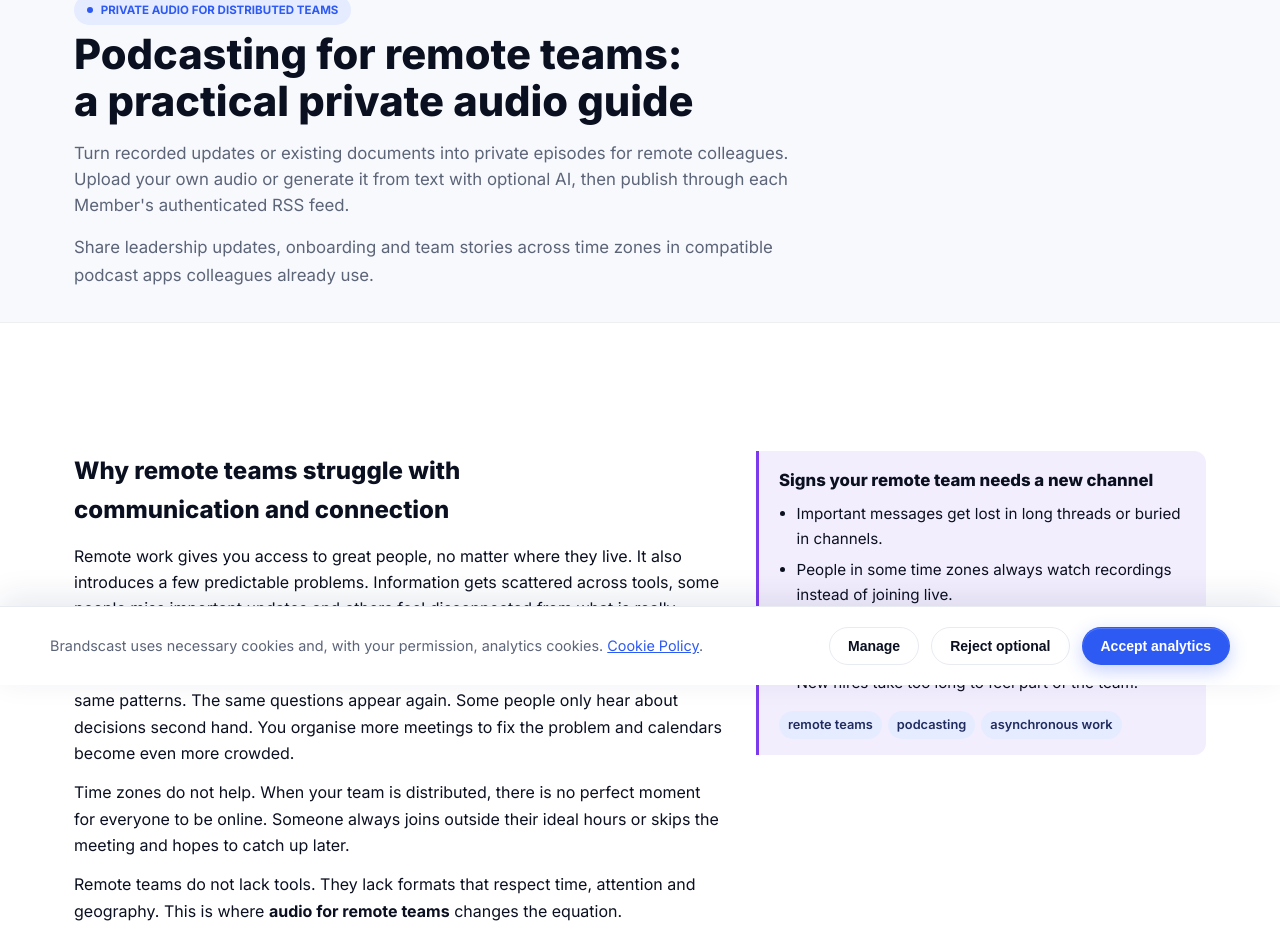
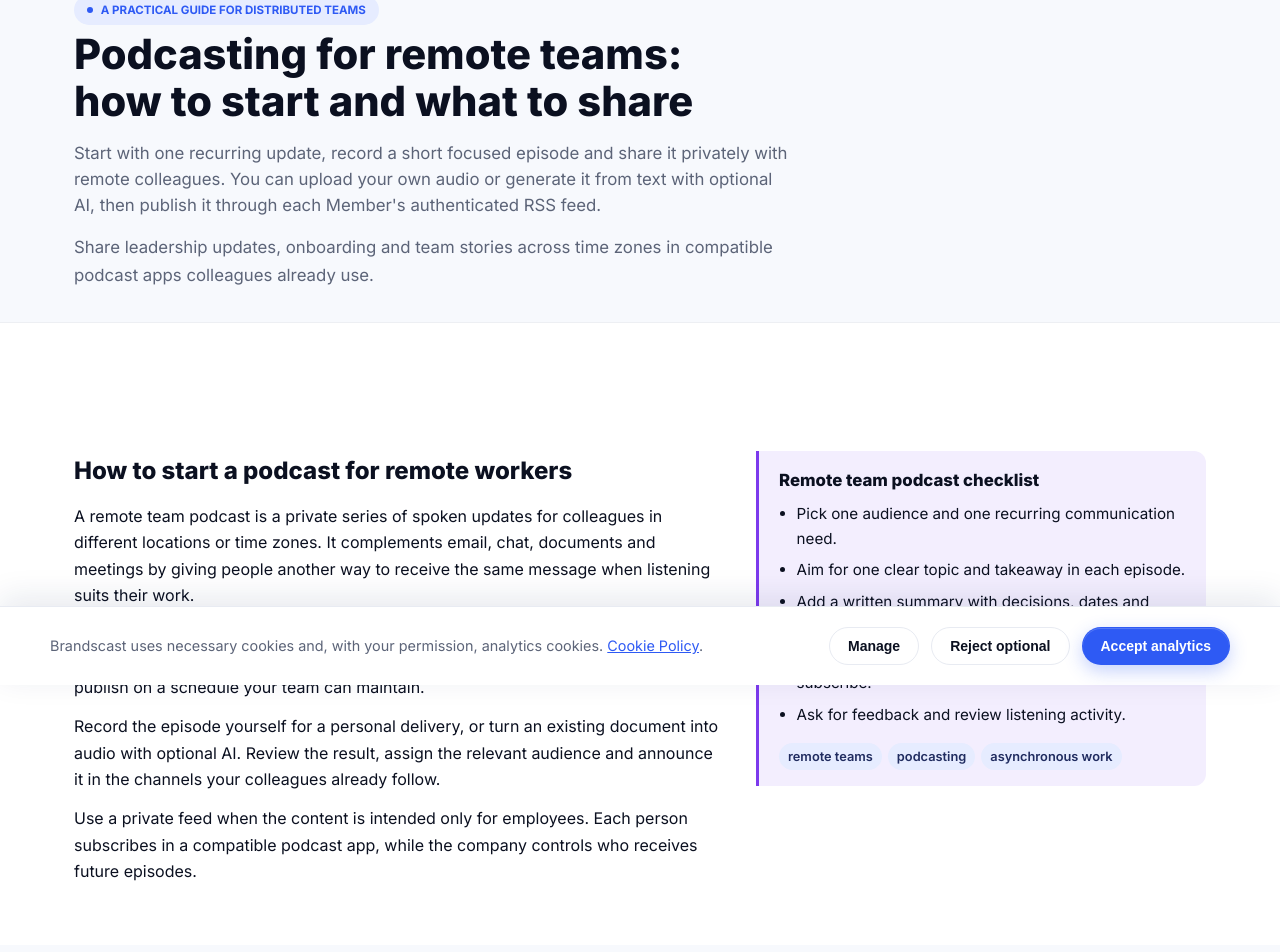
Before and after one commit to polrodriguezriu/brandscastweb, a Next.js app: page /podcasting-for-remote-teams in a window 1280 px wide. Shown: the part 115-1067 px from the top of the page. Built offline with nearby package versions, Linux system fonts and the light colour scheme.

Commit message:
fix: align remote team page with search intent (#58)

```diff
--- a/src/app/podcasting-for-remote-teams/page.tsx
+++ b/src/app/podcasting-for-remote-teams/page.tsx
@@ -6,9 +6,9 @@ import RelatedLinks from "@/components/RelatedLinks";
 import Faq from "@/components/Faq";
 
 export const metadata: Metadata = {
-  title: "Podcasting for remote teams: private audio guide | Brandscast",
+  title: "Podcasting for remote teams: how to start | Brandscast",
   description:
-    "Learn how podcasting for remote teams turns recorded updates or existing documents into private audio shared through authenticated RSS feeds.",
+    "Learn how to start a podcast for remote workers, what to publish and how to share private episodes securely across distributed teams.",
   alternates: {
     canonical: "https://brandscast.com/podcasting-for-remote-teams/",
   },
@@ -16,9 +16,9 @@ export const metadata: Metadata = {
     "index,follow,max-image-preview:large,max-snippet:-1,max-video-preview:-1",
   openGraph: {
     url: "https://brandscast.com/podcasting-for-remote-teams/",
-    title: "Podcasting for remote teams: private audio guide | Brandscast",
+    title: "Podcasting for remote teams: how to start | Brandscast",
     description:
-      "Create private episodes from your own recordings or existing documents, then share them with remote teams in compatible podcast apps.",
+      "A practical guide to planning, recording and privately sharing useful episodes with remote and distributed teams.",
     images: "/Podcasters.webp",
   },
 };
@@ -31,13 +31,13 @@ export default function PodcastingForRemoteTeamsPage() {
       {/* HERO */}
       <div className="hero-page">
         <div className="hero-page-inner">
-          <div className="eyebrow">Private audio for distributed teams</div>
-          <h1>Podcasting for remote teams: a practical private audio guide</h1>
+          <div className="eyebrow">A practical guide for distributed teams</div>
+          <h1>Podcasting for remote teams: how to start and what to share</h1>
           <p className="lead">
-            Turn recorded updates or existing documents into private episodes
-            for remote colleagues. Upload your own audio or generate it from
-            text with optional AI, then publish through each Member&apos;s
-            authenticated RSS feed.
+            Start with one recurring update, record a short focused episode and
+            share it privately with remote colleagues. You can upload your own
+            audio or generate it from text with optional AI, then publish it
+            through each Member&apos;s authenticated RSS feed.
           </p>
           <p className="hero-meta">
             Share leadership updates, onboarding and team stories across time
@@ -50,51 +50,45 @@ export default function PodcastingForRemoteTeamsPage() {
         <section className="content-section">
           <div className="section-inner two-cols">
             <div>
-              <h2>
-                Why remote teams struggle with communication and connection
-              </h2>
+              <h2>How to start a podcast for remote workers</h2>
               <p>
-                Remote work gives you access to great people, no matter where
-                they live. It also introduces a few predictable problems.
-                Information gets scattered across tools, some people miss
-                important updates and others feel disconnected from what is
-                really happening.
+                A remote team podcast is a private series of spoken updates for
+                colleagues in different locations or time zones. It complements
+                email, chat, documents and meetings by giving people another way
+                to receive the same message when listening suits their work.
               </p>
               <p>
-                You probably already use chat, email, documents and video calls.
-                Still, you see the same patterns. The same questions appear
-                again. Some people only hear about decisions second hand. You
-                organise more meetings to fix the problem and calendars become
-                even more crowded.
+                To start, choose one purpose such as a weekly leadership update,
+                remote onboarding or project context. Keep each episode focused,
+                include a short written summary and publish on a schedule your
+                team can maintain.
               </p>
               <p>
-                Time zones do not help. When your team is distributed, there is
-                no perfect moment for everyone to be online. Someone always
-                joins outside their ideal hours or skips the meeting and hopes
-                to catch up later.
+                Record the episode yourself for a personal delivery, or turn an
+                existing document into audio with optional AI. Review the result,
+                assign the relevant audience and announce it in the channels your
+                colleagues already follow.
               </p>
               <p>
-                Remote teams do not lack tools. They lack formats that respect
-                time, attention and geography. This is where{" "}
-                <strong>audio for remote teams</strong> changes the equation.
+                Use a private feed when the content is intended only for
+                employees. Each person subscribes in a compatible podcast app,
+                while the company controls who receives future episodes.
               </p>
             </div>
             <aside className="callout callout--accent">
-              <h3>Signs your remote team needs a new channel</h3>
+              <h3>Remote team podcast checklist</h3>
               <ul>
                 <li>
-                  Important messages get lost in long threads or buried in
-                  channels.
+                  Pick one audience and one recurring communication need.
                 </li>
                 <li>
-                  People in some time zones always watch recordings instead of
-                  joining live.
+                  Aim for one clear topic and takeaway in each episode.
                 </li>
                 <li>
-                  Managers spend time repeating the same updates in different
-                  calls.
+                  Add a written summary with decisions, dates and links.
                 </li>
-                <li>New hires take too long to feel part of the team.</li>
+                <li>Publish privately and explain how colleagues subscribe.</li>
+                <li>Ask for feedback and review listening activity.</li>
               </ul>
               <div className="tag-list">
                 <span className="tag">remote teams</span>
@@ -107,10 +101,10 @@ export default function PodcastingForRemoteTeamsPage() {
 
         <section className="content-section section-tint">
           <div className="section-inner">
-            <h2>What audio for remote teams looks like in practice</h2>
+            <h2>What podcasting for remote teams looks like in practice</h2>
             <p>
-              Audio for remote teams means using private, internal audio feeds
-              as a recurring communication channel. Upload an update you
+              Podcasting for remote teams means using private, internal audio
+              feeds as a recurring communication channel. Upload an update you
               recorded yourself, or turn an existing written update into audio
               with optional AI. Either way, you review the episode before
               publishing it for people to hear when it suits them.
@@ -138,7 +132,7 @@ export default function PodcastingForRemoteTeamsPage() {
         <section className="content-section">
           <div className="section-inner two-cols">
             <div>
-              <h2>How you can use audio for remote teams</h2>
+              <h2>Remote team podcast ideas</h2>
               <p>
                 You do not need a full audio strategy to get value from audio
                 for remote teams. You start with a few simple use cases and grow
@@ -204,7 +198,7 @@ export default function PodcastingForRemoteTeamsPage() {
         <section className="content-section section-band">
           <div className="section-inner two-cols">
             <div>
-              <h2>Benefits of audio for remote teams</h2>
+              <h2>Benefits of podcasting for remote teams</h2>
               <p>
                 Private audio brings a human voice to asynchronous work and
                 makes recurring updates available beyond a shared meeting slot.
@@ -363,7 +357,7 @@ export default function PodcastingForRemoteTeamsPage() {
         <section className="content-section">
           <div className="section-inner">
             <h2 className="centered-heading">
-              How to start audio for your remote team in four steps
+              How to launch a remote team podcast in four steps
             </h2>
             <p>
               You do not need a big launch to start audio for your remote team.
@@ -412,9 +406,17 @@ export default function PodcastingForRemoteTeamsPage() {
           <div className="section-inner">
             <Faq
               heading={
-                "Frequently asked questions about audio for remote teams"
+                "Frequently asked questions about podcasting for remote teams"
               }
               items={[
+                {
+                  q: "How do you start a podcast for remote workers",
+                  a: "Choose one recurring update, define who needs it and create a short pilot episode. Record it yourself or generate it from an existing document with optional AI. Add a written summary, publish it privately and announce it in the channels your remote team already follows.",
+                },
+                {
+                  q: "What should a remote team podcast include",
+                  a: "Useful formats include leadership updates, project context, onboarding introductions, team interviews and explanations of important changes. Keep each episode focused on one topic, state what listeners should know or do next and include links in the written summary.",
+                },
                 {
                   q: "Will people really listen to internal audio",
                   a: "Give colleagues a reason to listen: a decision explained, a useful introduction or a story from another team. Share a short summary in your usual channels and ask which episodes they find useful.",
@@ -438,7 +440,9 @@ export default function PodcastingForRemoteTeamsPage() {
 
         <section className="content-section">
           <div className="section-inner">
-            <h2 className="centered-heading">7 audio tips for remote teams</h2>
+            <h2 className="centered-heading">
+              7 podcasting tips for remote teams
+            </h2>
             <p>
               Keep your episodes useful, easy to find and simple to produce.
               These seven habits give your audio a clear place in the team's
```
Also changed, not shown: 1 other file (tests, documents, lock files or other folders).
